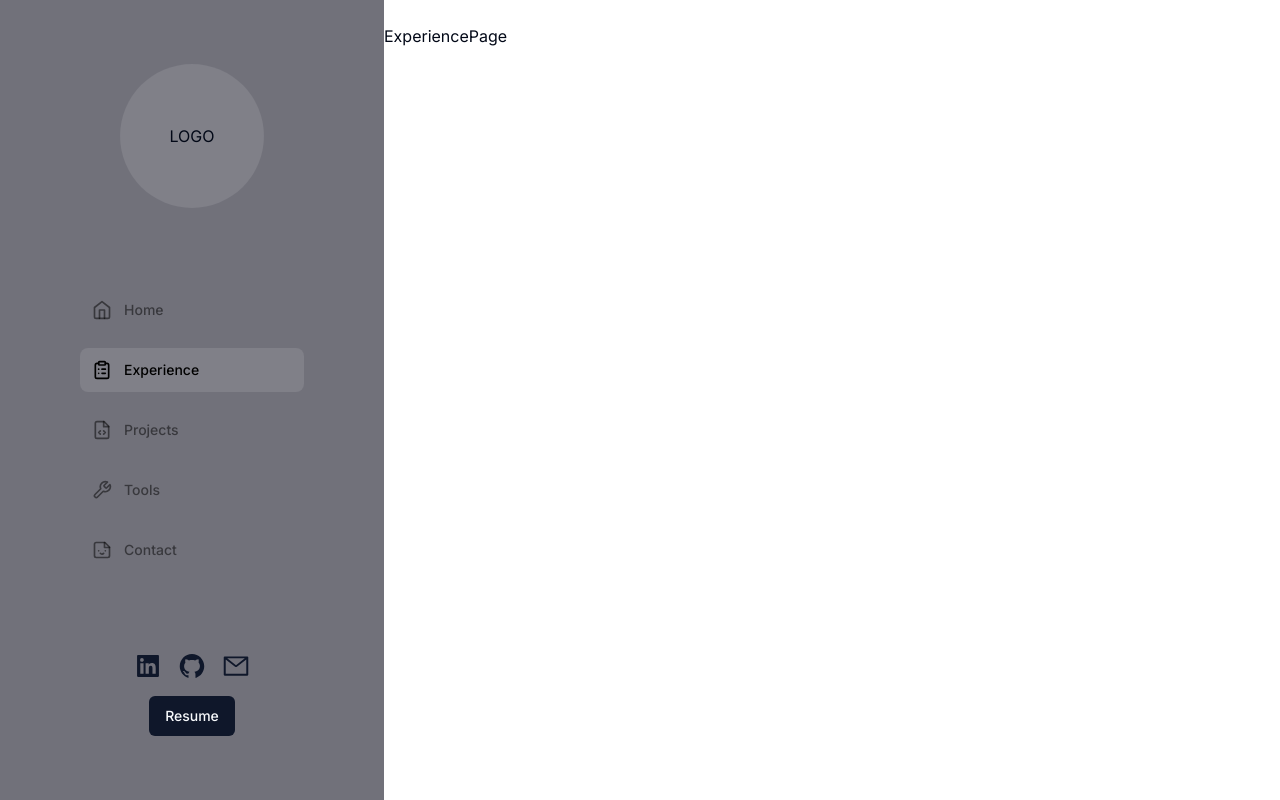
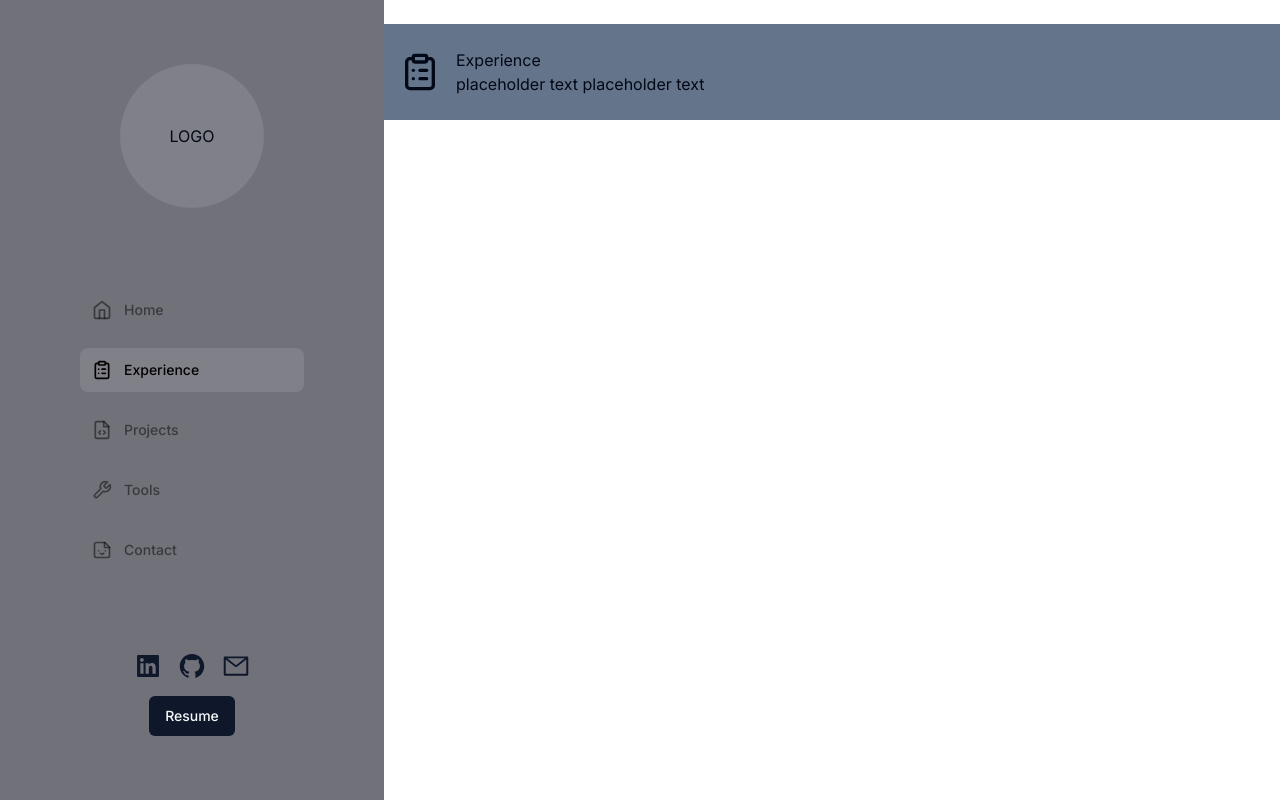
Before and after one commit to penguinboots/portfolio-v3, a Next.js app: page /experience in a window 1280 px wide. Built offline with nearby package versions, Linux system fonts and the light colour scheme.

Commit message:
build experience page

```diff
--- a/app/(dashboard)/experience/page.tsx
+++ b/app/(dashboard)/experience/page.tsx
@@ -1,6 +1,11 @@
+import { Header } from "@/components/Header"
+import { ClipboardList } from "lucide-react"
+
 const ExperiencePage = () => {
   return (
-    <div>ExperiencePage</div>
+    <div>
+      <Header title="Experience" desc="placeholder text placeholder text" icon={ClipboardList}/>
+    </div>
   )
 }
 
```
